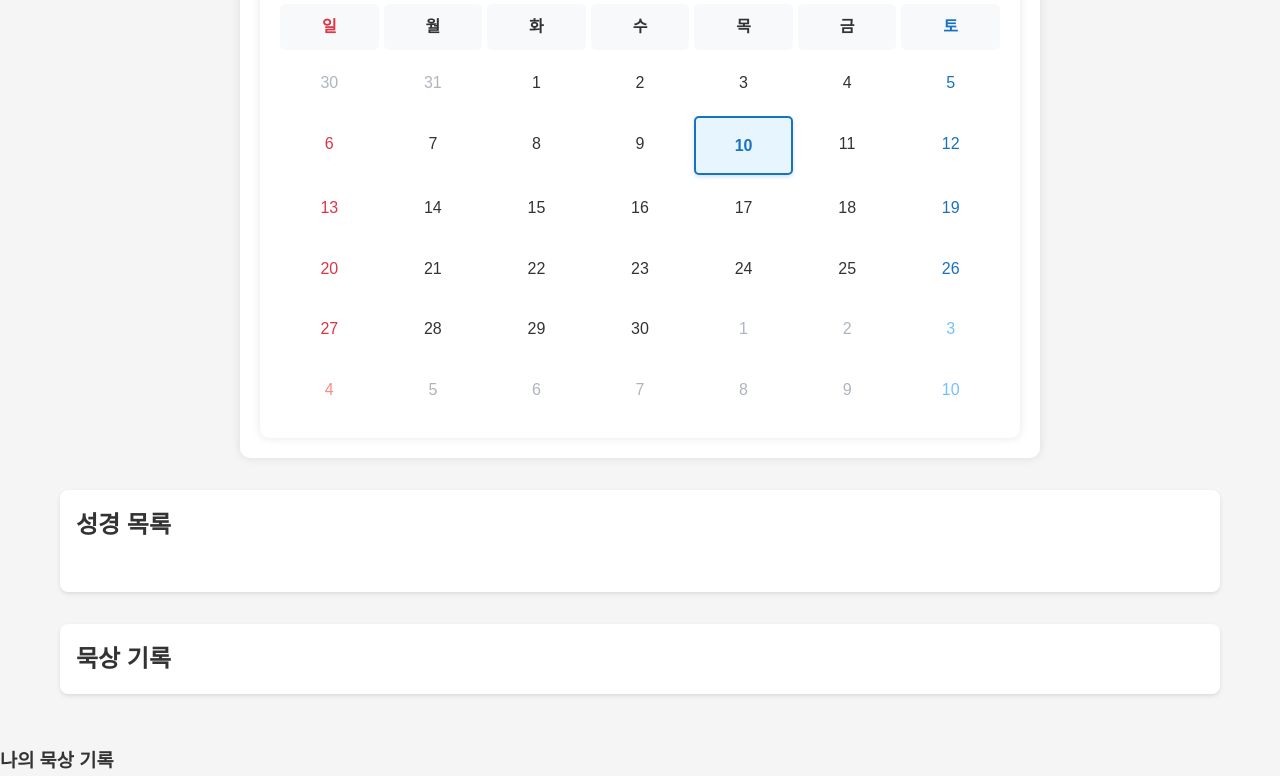
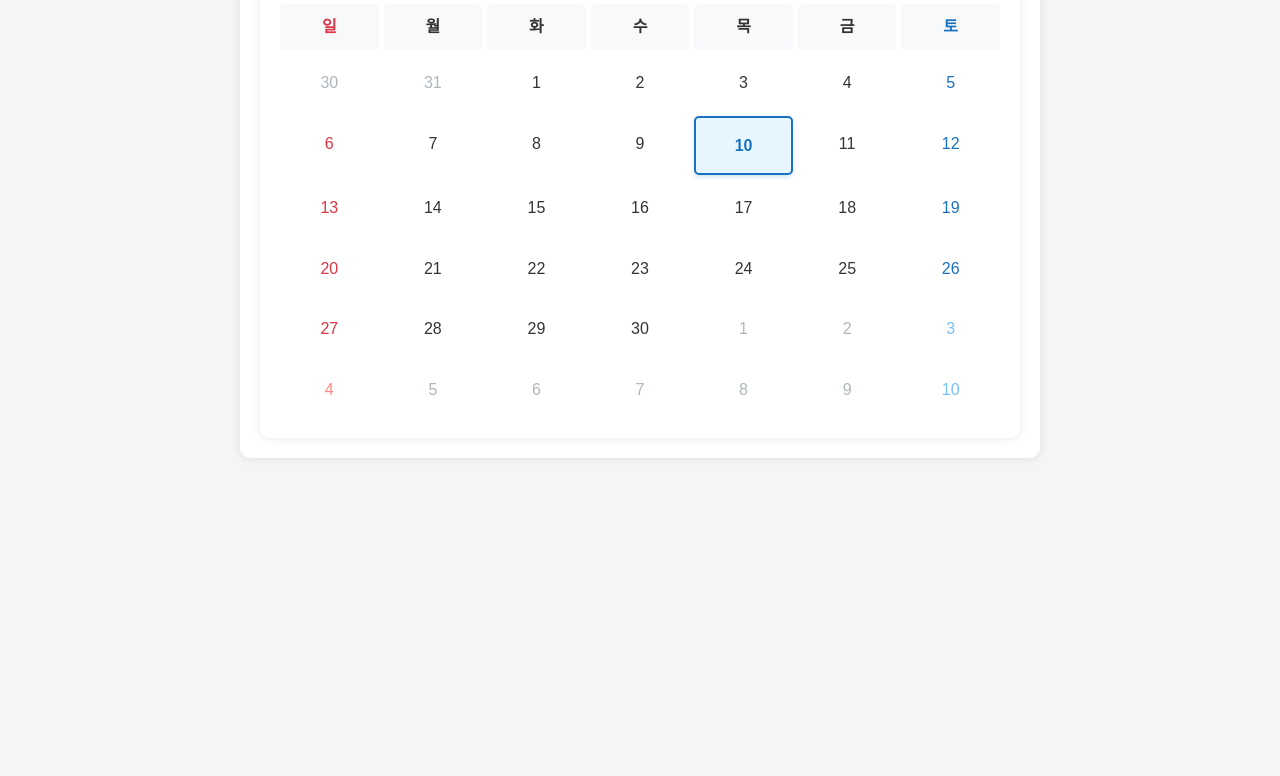
Before and after one commit to sizips32/bible-meditation-apps, a website: page index.html in a window 1280 px wide. Shown: the part 226-1002 px from the top of the page. After the commit the page ends 800 px from the top, so only its background shows below. Drawn offline with Linux system fonts and the light colour scheme.

Commit message:
feat: 오늘은 여기5

```diff
--- a/index.html
+++ b/index.html
@@ -566,24 +566,6 @@
             </div>
         </div>
 
-        <!-- 성경 목록 섹션 -->
-        <section class="bible-list-section">
-            <h2>성경 목록</h2>
-            <div class="bible-list">
-                <!-- 성경 목록은 JavaScript로 동적 생성됩니다 -->
-            </div>
-        </section>
-
-        <!-- 묵상 기록 목록 섹션 -->
-        <section class="meditation-list-section">
-            <h2>묵상 기록</h2>
-            <div class="meditation-list">
-                <p class="no-meditation-message" style="display: none;">묵상 기록이 없습니다.</p>
-                <!-- 묵상 기록은 JavaScript로 동적 생성됩니다 -->
-            </div>
-        </section>
-    </main>
-
         <!-- 묵상 작성 모달 -->
         <div class="meditation-modal">
             <div class="meditation-form">
@@ -625,19 +607,7 @@
                 </form>
             </div>
         </div>
-
-    <!-- 묵상 목록을 표시할 컨테이너 추가 -->
-    <div class="meditation-list-container">
-        <div class="meditation-list-header">
-            <h3>나의 묵상 기록</h3>
-        </div>
-        <div id="meditationList" class="meditation-list">
-            <!-- 여기에 묵상 목록이 동적으로 추가됩니다 -->
-        </div>
-        <div id="noMeditations" class="no-meditations" style="display: none;">
-            <p>아직 작성된 묵상이 없습니다.</p>
-        </div>
-    </div>
+    </main>
 
     <script src="script.js"></script>
 </body>
```
Lines whose indentation alone changed are shown as unchanged.
